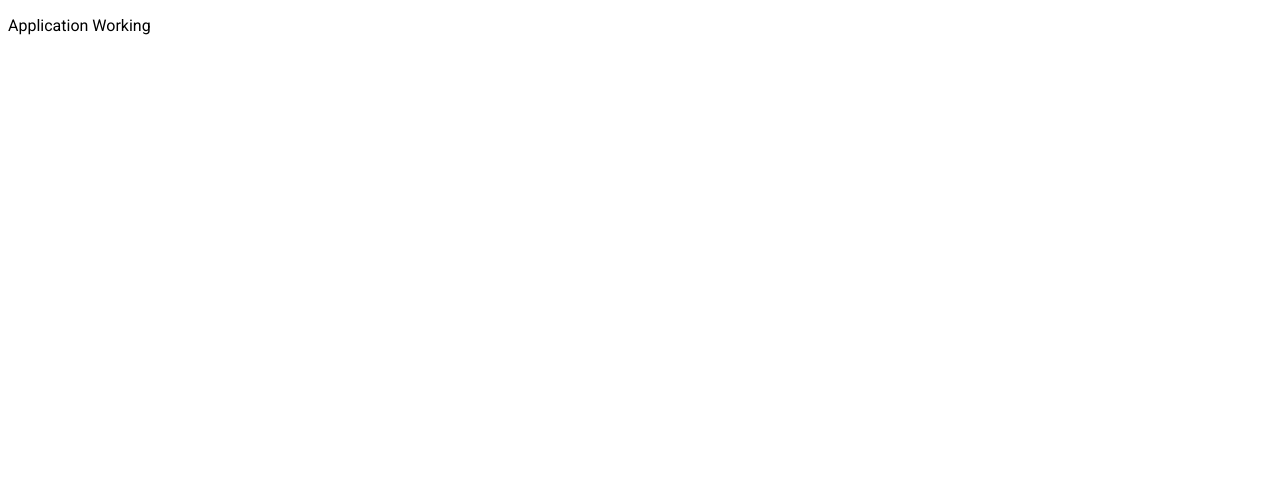
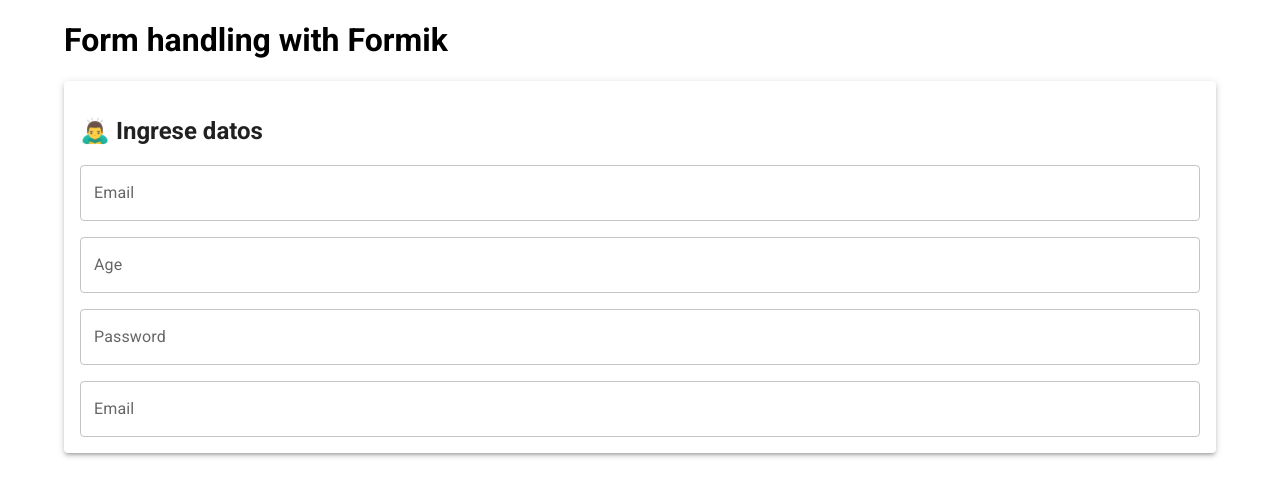
Before and after one commit to nahugomez/FormikReact, a React (Vite) app: page / in a window 1280 px wide. Shown: the top 496 px of the page. Built offline with nearby package versions, Linux system fonts and the light colour scheme.

Commit message:
Basic Form State handling with Formik

```diff
--- a/package.json
+++ b/package.json
@@ -13,6 +13,7 @@
     "@emotion/react": "^11.11.1",
     "@emotion/styled": "^11.11.0",
     "@mui/material": "^5.14.2",
+    "formik": "^2.4.2",
     "react": "^18.2.0",
     "react-dom": "^18.2.0"
   },
--- a/src/App.jsx
+++ b/src/App.jsx
@@ -1,11 +1,13 @@
-import './App.css'
+import './App.css';
+import { Container } from '@mui/material';
+import Form from './components/Form';
 
 function App() {
-
   return (
-    <>
-      <p>Application Working</p>
-    </>
+    <Container>
+      <h1>Form handling with Formik</h1>
+      <Form />
+    </Container>
   )
 }
 
--- /dev/null
+++ b/src/components/Form.jsx
@@ -0,0 +1,26 @@
+import React from 'react';
+import { useFormik } from "formik";
+import TextField from '@mui/material/TextField';
+import Card from "@mui/material/Card";
+
+const Form = () => {
+
+    const { values, handleChange } = useFormik({ initialValues: { email: "", age: "", password: "", confirmPassword: "" } });
+    // Values of inputs are stored into values variables
+    console.log(values);
+
+    return (
+        <Card style={{ padding: "1rem" }} elevation={3}>
+            <h2>🙇‍♂️ Ingrese datos</h2>
+            <form style={{ display: "flex", flexDirection: "column", rowGap: "1rem" }}>
+                <TextField value={values.email} onChange={handleChange} label="Email" variant="outlined" name='email' />
+                <TextField value={values.age} onChange={handleChange} label="Age" variant="outlined" name='age' type='number' />
+                <TextField value={values.password} onChange={handleChange} label="Password" variant="outlined" name='password' type='password' />
+                <TextField value={values.confirmPassword} onChange={handleChange} label="Email" variant="outlined" name='confirmPassword' type='password' />
+            </form>
+        </Card>
+
+    )
+}
+
+export default Form
```
Also changed, not shown: 1 other file (tests, documents, lock files or other folders).
